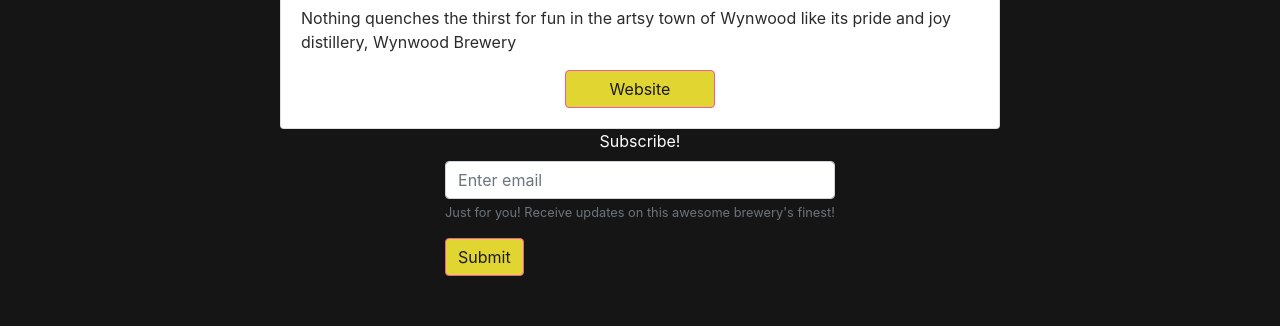
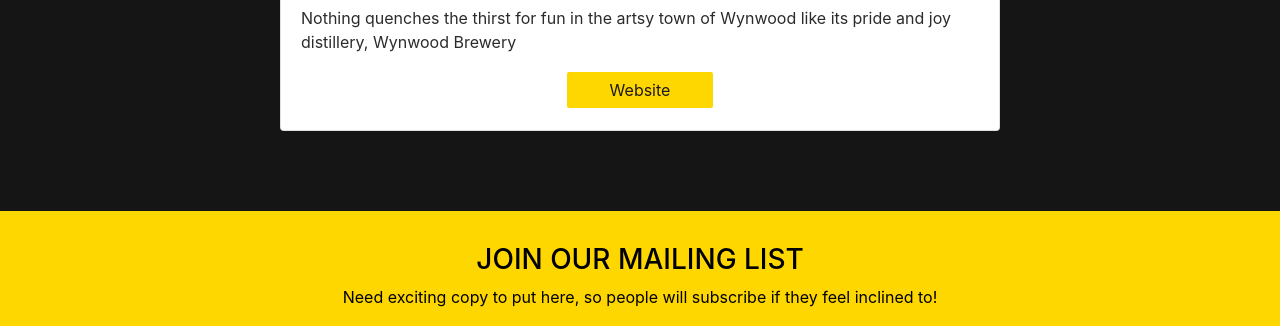
Before and after one commit to wyncode/C38_midterm_angi_gloria_juan_tyler, a React (Create React App) app in the folder client/: page /feature in a window 1280 px wide. Shown: the part 783-1109 px from the top of the page. Built offline with nearby package versions, Linux system fonts and the light colour scheme; the HTML template or start-up script is replaced by a standard one.

Commit message:
Tuesday G Change night 1

```diff
--- a/client/src/components/About/About.css
+++ b/client/src/components/About/About.css
@@ -17,7 +17,7 @@
   /* border: 5px solid red; */
   width: 15rem;
   color: black;
-  margin: 30px 45px;
+  margin: 50px 45px;
 }
 .Allteamcards {
   display: flex;
@@ -27,6 +27,17 @@
   justify-content: center;
 }
 
+#websitebutton {
+  text-decoration: none;
+  background-color: gold;
+  border: 2px solid white;
+}
+
+#websitebutton:hover {
+  /* text-decoration: none; */
+  background-color: black;
+}
+
 /* .teamCards img {
   width: 300px;
   height: auto;
--- a/client/src/components/About/About.jsx
+++ b/client/src/components/About/About.jsx
@@ -22,9 +22,9 @@
     <main className="container">
       <h1>The Team</h1>
       <p>
-        The miller light beyond an Ellis Island IPA throws some Amarillo Pale
-        Ale at an Imperial Stout around an air hocky table, or a change for a
-        bar tab trades baseball cards with the Amarillo Pale Ale inside a beer.
+        Industrious and in the pursuit of transformative tech, the Team knows
+        very well how important taking breaks is to achieving success! Here are
+        the members who bring you
       </p>
       <div className="Allteamcards">
         <TeamMember
--- a/client/src/components/Feature/Feature.css
+++ b/client/src/components/Feature/Feature.css
@@ -11,5 +11,7 @@
 .btn-primary {
   color: rgb(27, 25, 25);
   background-color: #e0d531;
-  border-color: #f059a4;
 }
+
+.btn hover {
+}
--- a/client/src/components/Feature/Feature.jsx
+++ b/client/src/components/Feature/Feature.jsx
@@ -38,7 +38,7 @@
           </Button>
         </Card.Body>
       </Card>
-      <Form>
+      {/* <Form>
         <Form.Group controlId="formBasicEmail">
           <Form.Label>Subscribe!</Form.Label>
           <Form.Control
@@ -53,7 +53,7 @@
         <Button onClick={subscribed} variant="primary" type="submit">
           Submit
         </Button>
-      </Form>
+      </Form> */}
     </div>
   );
 };
```
